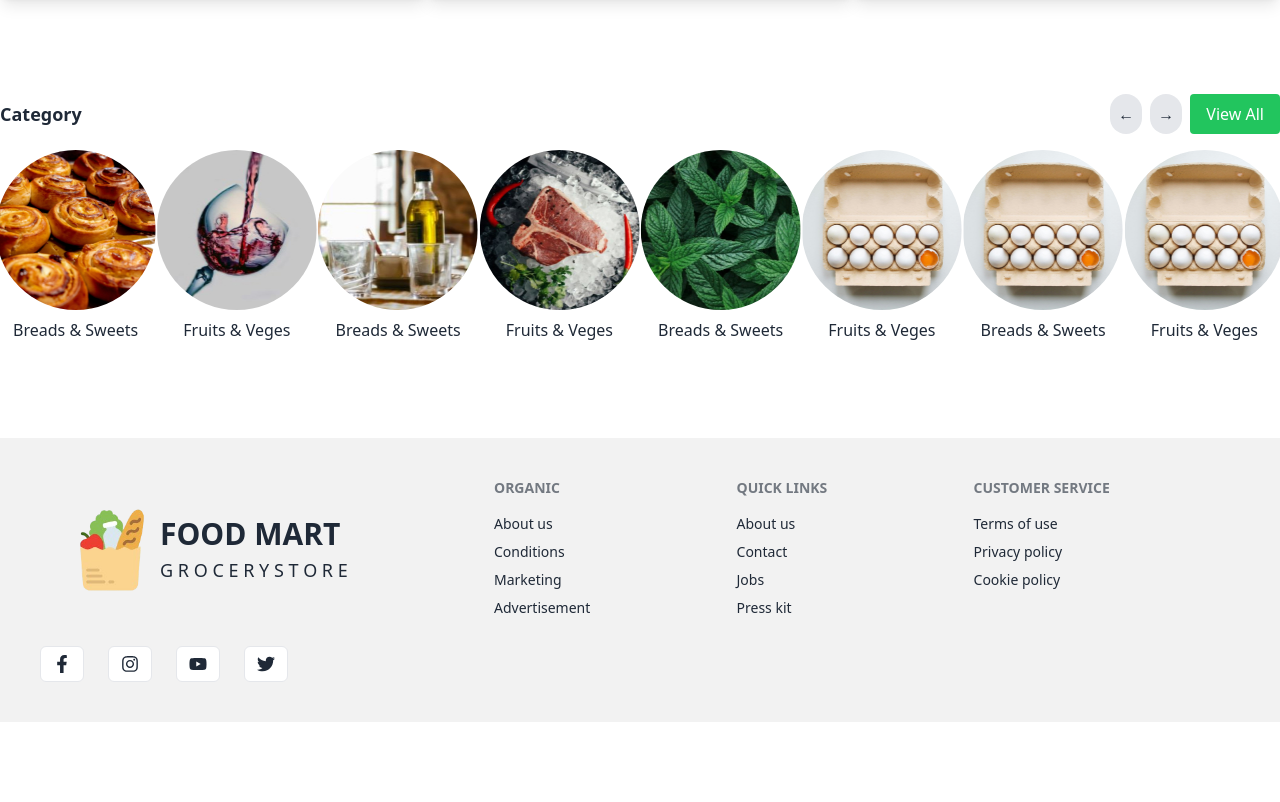
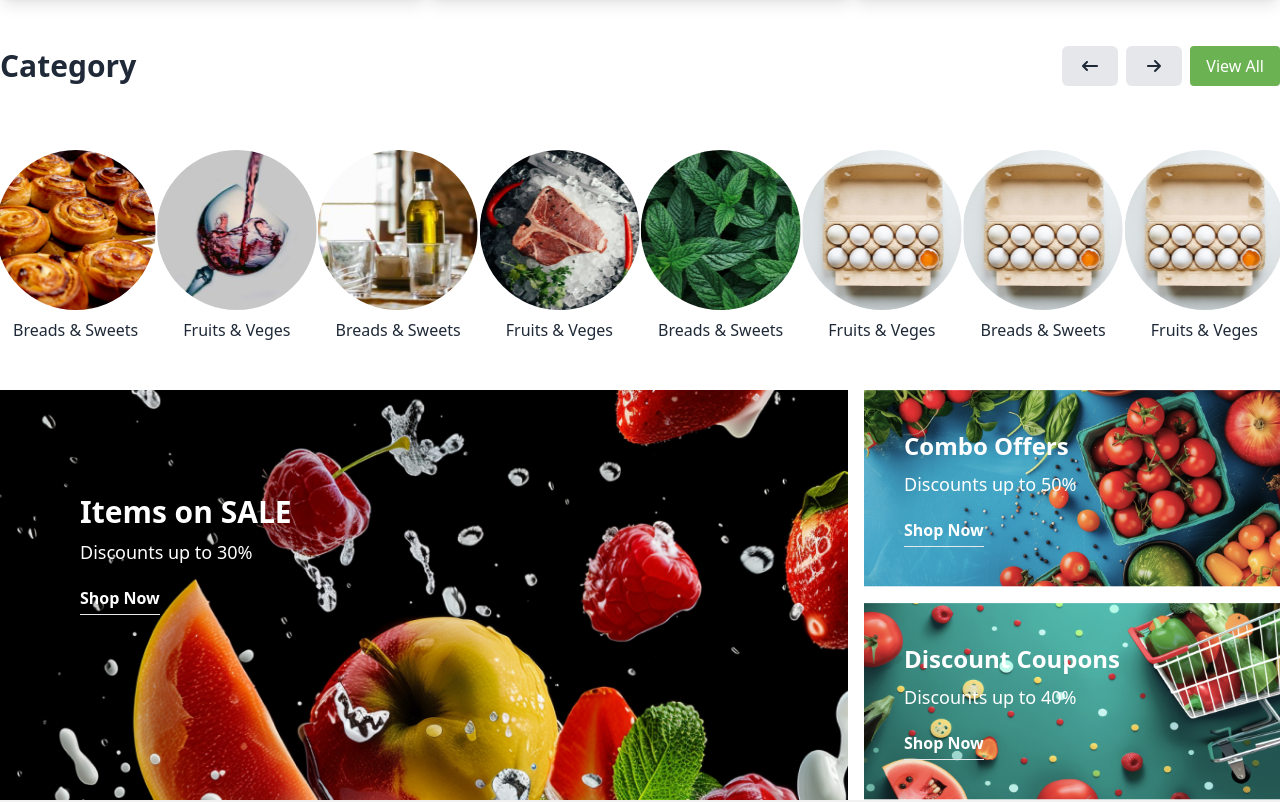
Before and after one commit to ashrafultusar/fresh-mart-client, a React (Vite) app: page / in a window 1280 px wide. Shown: the part 882-1684 px from the top of the page. Before the commit the page ends 1604 px from the top, so only its background shows below. Built offline with nearby package versions, Linux system fonts and the light colour scheme.

Commit message:
added discount adds section

```diff
--- a/package.json
+++ b/package.json
@@ -15,6 +15,7 @@
     "react": "^18.3.1",
     "react-dom": "^18.3.1",
     "react-icons": "^5.3.0",
+    "react-parallax": "^3.5.1",
     "react-router-dom": "^6.27.0",
     "sort-by": "^1.2.0",
     "swiper": "^11.1.14"
--- a/src/Pages/Home/AllCategory.jsx
+++ b/src/Pages/Home/AllCategory.jsx
@@ -1,3 +1,4 @@
+import { FaArrowRight,FaArrowLeftLong } from "react-icons/fa6";
 
 import React, { useRef } from "react";
 import { Swiper, SwiperSlide } from "swiper/react";
@@ -19,17 +20,18 @@ const AllCategory = () => {
   const nextRef = useRef(null);
 
   return (
-    <div className="container mx-auto my-24">
-      <div className="flex justify-between items-center mb-4">
-        <h2 className="text-lg font-bold">Category</h2>
+    <div className="container mx-auto my-12">
+      <div className=" flex justify-between items-center mb-16">
+        <h2 className="text-lg md:text-3xl font-bold">Category</h2>
         <div className="flex items-center gap-2">
-          <button ref={prevRef} className="bg-gray-200 p-2 rounded-full hover:bg-gray-300">
-            &#8592;
+          <button ref={prevRef} className="bg-gray-200 py-3 px-5 rounded-md hover:bg-gray-300">
+
+            <FaArrowLeftLong />
           </button>
-          <button ref={nextRef} className="bg-gray-200 p-2 rounded-full hover:bg-gray-300">
-            &#8594;
+          <button ref={nextRef} className="bg-gray-200 py-3 px-5 rounded-md hover:bg-gray-300">
+          <FaArrowRight />
           </button>
-          <button className="bg-green-500 text-white px-4 py-2 rounded">View All</button>
+          <button className="bg-[#6bb252] text-white hover:bg-orange-400  px-4 py-2 rounded">View All</button>
         </div>
       </div>
 
--- a/src/Pages/Home/Bannar.jsx
+++ b/src/Pages/Home/Bannar.jsx
@@ -70,8 +70,6 @@ const Banner = () => {
     </div>
   </div>
 </div>
-
-
     </div>
   );
 };
--- /dev/null
+++ b/src/Pages/Home/DiscountAdd.jsx
@@ -0,0 +1,57 @@
+import img1 from "../../assets/images/banner-ad-1.jpg";
+import img2 from "../../assets/images/banner-ad-2.jpg";
+import img3 from "../../assets/images/banner-ad-3.jpg";
+
+const DiscountAdd = () => {
+  return (
+    <div className="container mx-auto">
+      <div className="grid grid-cols-1 lg:grid-cols-3 gap-4">
+        {/* Left Column */}
+        <div
+          className="relative col-span-2 bg-cover bg-center  text-white p-20"
+          style={{ backgroundImage: `url('${img1}')` }}
+        >
+          <div className="text-start pt-6">
+            <h2 className="text-3xl font-bold mb-2">Items on SALE</h2>
+            <p className="text-lg mb-4">Discounts up to 30%</p>
+            <button className=" text-md font-bold border-b py-1">Shop Now</button>
+          </div>
+        </div>
+
+
+
+        {/* Right Column */}
+        <div className="grid grid-rows-2 gap-4">
+          {/* Top Right Card */}
+          <div
+            className="relative bg-cover bg-center p-10 text-white "
+            style={{ backgroundImage: `url('${img2}')` }}
+          >
+            <div className="text-start">
+              <h2 className="text-2xl font-bold mb-2">Combo Offers</h2>
+              <p className="text-lg mb-4">Discounts up to 50%</p>
+              <button className=" text-md font-bold border-b py-1">Shop Now</button>
+            </div>
+          </div>
+
+          {/* Bottom Right Card */}
+          <div
+            className="relative bg-cover bg-center p-10  text-white flex  "
+            style={{ backgroundImage: `url('${img3}')` }}
+          >
+            <div className="text-start">
+              <h2 className="text-2xl font-bold mb-2">Discount Coupons</h2>
+              <p className="text-lg mb-4">Discounts up to 40%</p>
+              <button className=" text-md font-bold border-b py-1">Shop Now</button>
+            </div>
+
+
+
+          </div>
+        </div>
+      </div>
+    </div>
+  );
+};
+
+export default DiscountAdd;
--- a/src/Pages/Home/Home.jsx
+++ b/src/Pages/Home/Home.jsx
@@ -1,12 +1,14 @@
 import React from "react";
 import Bannar from "./Bannar";
 import AllCategory from "./AllCategory";
+import DiscountAdd from "./DiscountAdd";
 
 const Home = () => {
   return (
     <div>
       <Bannar></Bannar>
-<AllCategory></AllCategory>
+      <AllCategory></AllCategory>
+      <DiscountAdd></DiscountAdd>
       </div>
   );
 };
```
Also changed, not shown: src/CSS/AllCatagory.css (added, +9 -0 lines), 1 other file (tests, documents, lock files or other folders).
